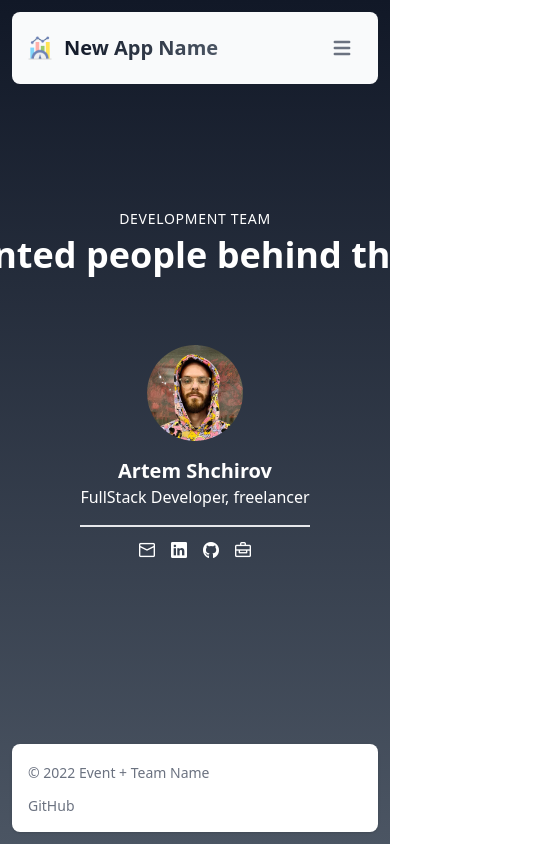
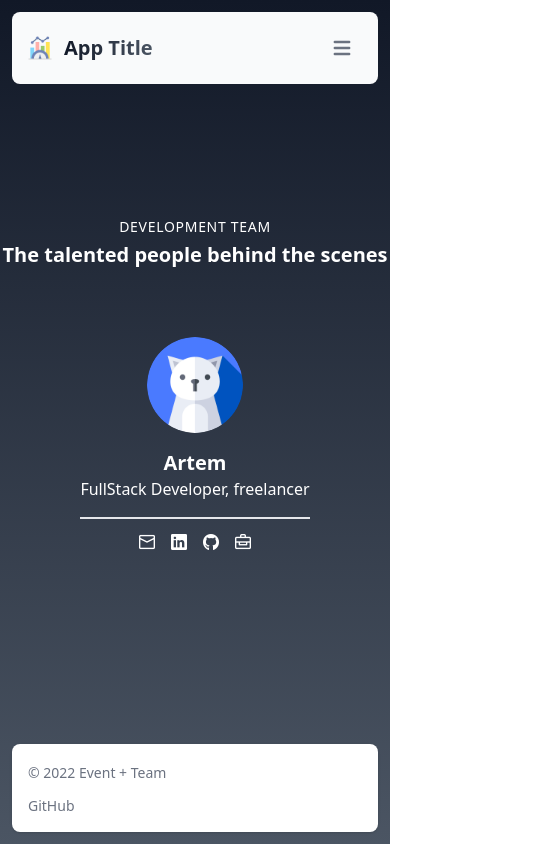
Before and after one commit to artemshchirov/web-starter, a React (Vite) app: page /contact in a window 390 px wide. Shown: the whole page, 542 px wide, since content can reach past the window. Built offline with nearby package versions, Linux system fonts and the light colour scheme.

Commit message:
feat(ui): responsive

```diff
--- a/index.html
+++ b/index.html
@@ -4,7 +4,7 @@
     <meta charset="UTF-8" />
     <link rel="icon" type="image/svg+xml" href="/vite.svg" />
     <meta name="viewport" content="width=device-width, initial-scale=1.0" />
-    <title>Tailwind + Primereact</title>
+    <title>Web Starter /develop</title>
   </head>
   <body>
     <div id="root"></div>
--- a/src/components/ui/Footer.tsx
+++ b/src/components/ui/Footer.tsx
@@ -10,7 +10,7 @@ const Footer: FC = () => {
           href="https://github.com/artemshchirov/web-starter"
           className="hover:underline"
         >
-          Event + Team Name
+          Event + Team
         </CustomLink>
       </span>
       <ul className="flex flex-wrap items-center mt-3 text-sm text-gray-500 dark:text-gray-400 sm:mt-0">
--- a/src/components/ui/Header.tsx
+++ b/src/components/ui/Header.tsx
@@ -25,7 +25,7 @@ const Header: FC = () => {
             alt="DevRel Hackathon Logo"
           />
           <span className="self-center text-xl font-semibold text-transparent whitespace-nowrap bg-clip-text bg-gradient-to-r dark:from-indigo-200 dark:via-red-200 dark:to-yellow-100">
-            New App Name
+            App Title
           </span>
         </CustomLink>
         <button
--- a/src/pages/About/About.tsx
+++ b/src/pages/About/About.tsx
@@ -10,9 +10,9 @@ const About: FC = () => {
       <div className="mx-auto ">
         <CustomLink
           href="https://github.com/artemshchirov/web-starter"
-          className="text-4xl font-bold text-transparent bg-clip-text bg-gradient-to-r from-indigo-200 via-red-200 to-yellow-100"
+          className="font-semibold text-transparent text-md md:text-3xl bg-clip-text bg-gradient-to-r from-indigo-200 via-red-200 to-yellow-100"
         >
-          About
+          <span className="underline">About</span>
         </CustomLink>
       </div>
     </Page>
--- a/src/pages/Contact/Card.tsx
+++ b/src/pages/Contact/Card.tsx
@@ -51,7 +51,7 @@ const Card: FC<CardProps> = ({
             navigator.clipboard.writeText(email);
           }}
         >
-          <i className="pi pi-envelope w-5 h-5" />
+          <i className="w-5 h-5 pi pi-envelope" />
         </button>
         <Toast
           ref={toast}
@@ -61,17 +61,17 @@ const Card: FC<CardProps> = ({
 
         {linkedin ? (
           <CustomLink href={linkedin}>
-            <i className="pi pi-linkedin w-5 h-5" />
+            <i className="w-5 h-5 pi pi-linkedin" />
           </CustomLink>
         ) : null}
         {github ? (
           <CustomLink href={github}>
-            <i className="pi pi-github w-5 h-5" />
+            <i className="w-5 h-5 pi pi-github" />
           </CustomLink>
         ) : null}
         {link ? (
           <CustomLink href={link}>
-            <i className="pi pi-briefcase w-5 h-5" />
+            <i className="w-5 h-5 pi pi-briefcase" />
           </CustomLink>
         ) : null}
       </div>
--- a/src/pages/Contact/Contact.tsx
+++ b/src/pages/Contact/Contact.tsx
@@ -8,12 +8,12 @@ import { team } from '../../utils/constants';
 const Contact: FC = () => {
   return (
     <Page>
-      <Section className="text-white rounded-lg overflow-hidden dark:bg-gray-800 dark:text-gray-100">
-        <div className="container flex flex-col items-center justify-center py-4 mx-auto sm:p-5">
+      <Section className="overflow-hidden text-white rounded-lg dark:bg-gray-800 dark:text-gray-100">
+        <div className="container flex flex-col items-center justify-center py-4 px-4 mx-auto sm:p-5">
           <p className="p-2 text-sm font-medium tracking-wider text-center uppercase">
             Development team
           </p>
-          <h1 className="mb-10 text-4xl font-bold leading-none text-center sm:text-5xl">
+          <h1 className="mb-10 text-xl font-bold leading-none text-center sm:text-5xl">
             The talented people behind the scenes
           </h1>
           <div className="flex flex-row flex-wrap justify-center mt-8">
--- a/src/pages/Home/Home.tsx
+++ b/src/pages/Home/Home.tsx
@@ -5,7 +5,7 @@ import Page from '../../layouts/Page';
 const Home: FC = () => {
   return (
     <Page>
-      <h1 className="self-center mb-10 text-xl font-semibold text-transparent whitespace-nowrap bg-clip-text bg-gradient-to-r from-indigo-200 via-red-200 to-yellow-100 md:text-3xl">
+      <h1 className="self-center font-semibold text-transparent text-md whitespace-nowrap bg-clip-text bg-gradient-to-r from-indigo-200 via-red-200 to-yellow-100 md:text-3xl">
         Vite + React.js + TypeScript + Tailwind CSS + Primereact
       </h1>
     </Page>
--- a/src/utils/constants.ts
+++ b/src/utils/constants.ts
@@ -1,8 +1,8 @@
-import photo_0 from '../assets/Artem.jpg';
+import photo_0 from '../assets/cat.png';
 
 export const team = [
   {
-    name: 'Artem Shchirov',
+    name: 'Artem',
     role: 'FullStack Developer, freelancer',
     image: photo_0,
     email: 'artemshchirov@gmail.com',
```
Also changed, not shown: src/assets/bear.png (added), src/assets/cat.png (added).
